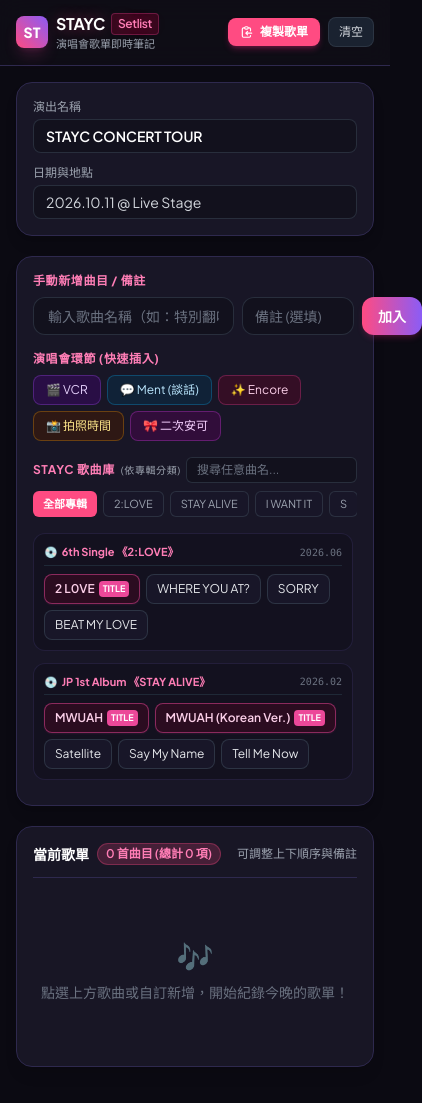
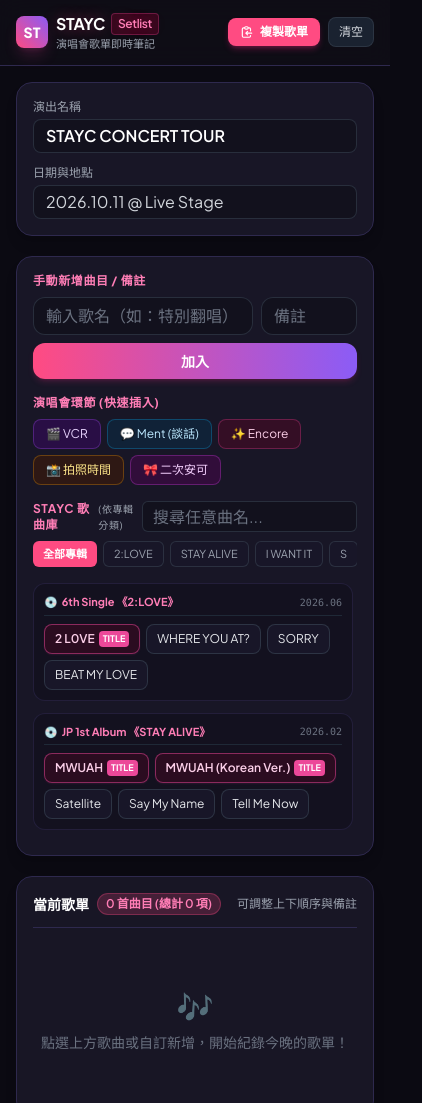
Before and after one commit to j19930307/stayc-setlist-tracker, a plain HTML site: page index.html in a window 390 px wide. Shown: the top 1103 px of the page, 422 px wide, since content can reach past the window. Drawn offline with nearby package versions, Linux system fonts and the light colour scheme.

Commit message:
style: optimize mobile UX (touch targets, iOS safari auto-zoom fix, responsive form)

```diff
--- a/index.html
+++ b/index.html
@@ -36,17 +36,27 @@
       background-color: #0b0a12;
       color: #fffffe;
       -webkit-tap-highlight-color: transparent;
+      padding-bottom: env(safe-area-inset-bottom, 1rem);
     }
     .glow-text {
       text-shadow: 0 0 15px rgba(255, 75, 130, 0.45);
     }
     .btn-press:active {
-      transform: scale(0.97);
+      transform: scale(0.96);
     }
-    /* 自訂滾動條 */
+    /* 防止 iOS Safari 點擊輸入框時畫面強制放大 (Auto-zoom) */
+    @media (max-width: 768px) {
+      input, select, textarea {
+        font-size: 16px !important;
+      }
+    }
+    /* 自訂滾動條與平滑滑動 */
+    .overflow-x-auto, .overflow-y-auto {
+      -webkit-overflow-scrolling: touch;
+    }
     ::-webkit-scrollbar {
-      width: 6px;
-      height: 6px;
+      width: 5px;
+      height: 5px;
     }
     ::-webkit-scrollbar-track {
       background: #0f0e17;
@@ -109,9 +119,11 @@
       <!-- 1. 自訂輸入 -->
       <div>
         <label class="block text-xs font-bold uppercase tracking-wider text-stayc-neon mb-2">手動新增曲目 / 備註</label>
-        <form id="custom-form" class="flex gap-2">
-          <input type="text" id="custom-name" required class="flex-1 bg-[#12111d] border border-gray-700/60 rounded-xl px-3.5 py-2 text-sm text-white placeholder-gray-500 focus:outline-none focus:border-stayc-pink" placeholder="輸入歌曲名稱（如：特別翻唱、未公開曲）">
-          <input type="text" id="custom-note" class="w-28 sm:w-44 bg-[#12111d] border border-gray-700/60 rounded-xl px-3 py-2 text-sm text-gray-300 placeholder-gray-500 focus:outline-none focus:border-stayc-pink" placeholder="備註 (選填)">
+        <form id="custom-form" class="flex flex-col sm:flex-row gap-2">
+          <div class="flex-1 flex gap-2">
+            <input type="text" id="custom-name" required class="flex-1 bg-[#12111d] border border-gray-700/60 rounded-xl px-3 py-2 text-sm text-white placeholder-gray-500 focus:outline-none focus:border-stayc-pink" placeholder="輸入歌名（如：特別翻唱）">
+            <input type="text" id="custom-note" class="w-24 sm:w-40 bg-[#12111d] border border-gray-700/60 rounded-xl px-3 py-2 text-sm text-gray-300 placeholder-gray-500 focus:outline-none focus:border-stayc-pink" placeholder="備註">
+          </div>
           <button type="submit" class="btn-press bg-gradient-to-r from-stayc-pink to-stayc-purple text-white px-4 py-2 rounded-xl text-sm font-bold shadow-md shadow-pink-600/20 whitespace-nowrap">
             加入
           </button>
@@ -618,15 +630,15 @@
 
           <div class="flex items-center gap-1 shrink-0">
             <!-- 上移 -->
-            <button class="up-btn p-1 text-gray-400 hover:text-white rounded hover:bg-gray-800 ${index === 0 ? 'opacity-30 cursor-not-allowed' : ''}" data-index="${index}" title="上移">
+            <button class="up-btn btn-press w-7 h-7 sm:w-8 sm:h-8 flex items-center justify-center text-gray-400 hover:text-white rounded-lg bg-gray-800/40 hover:bg-gray-800 transition-colors ${index === 0 ? 'opacity-25 cursor-not-allowed pointer-events-none' : ''}" data-index="${index}" title="上移">
               <svg class="w-4 h-4" fill="none" stroke="currentColor" viewBox="0 0 24 24"><path stroke-linecap="round" stroke-linejoin="round" stroke-width="2" d="M5 15l7-7 7 7"/></svg>
             </button>
             <!-- 下移 -->
-            <button class="down-btn p-1 text-gray-400 hover:text-white rounded hover:bg-gray-800 ${index === setlist.length - 1 ? 'opacity-30 cursor-not-allowed' : ''}" data-index="${index}" title="下移">
+            <button class="down-btn btn-press w-7 h-7 sm:w-8 sm:h-8 flex items-center justify-center text-gray-400 hover:text-white rounded-lg bg-gray-800/40 hover:bg-gray-800 transition-colors ${index === setlist.length - 1 ? 'opacity-25 cursor-not-allowed pointer-events-none' : ''}" data-index="${index}" title="下移">
               <svg class="w-4 h-4" fill="none" stroke="currentColor" viewBox="0 0 24 24"><path stroke-linecap="round" stroke-linejoin="round" stroke-width="2" d="M19 9l-7 7-7-7"/></svg>
             </button>
             <!-- 刪除 -->
-            <button class="del-btn p-1 text-gray-500 hover:text-red-400 rounded hover:bg-gray-800" data-index="${index}" title="刪除">
+            <button class="del-btn btn-press w-7 h-7 sm:w-8 sm:h-8 flex items-center justify-center text-gray-500 hover:text-red-400 rounded-lg bg-gray-800/40 hover:bg-red-950/60 transition-colors" data-index="${index}" title="刪除">
               <svg class="w-4 h-4" fill="none" stroke="currentColor" viewBox="0 0 24 24"><path stroke-linecap="round" stroke-linejoin="round" stroke-width="2" d="M19 7l-.867 12.142A2 2 0 0116.138 21H7.862a2 2 0 01-1.995-1.858L5 7m5 4v6m4-6v6m1-10V4a1 1 0 00-1-1h-4a1 1 0 00-1 1v3M4 7h16"/></svg>
             </button>
           </div>
```
